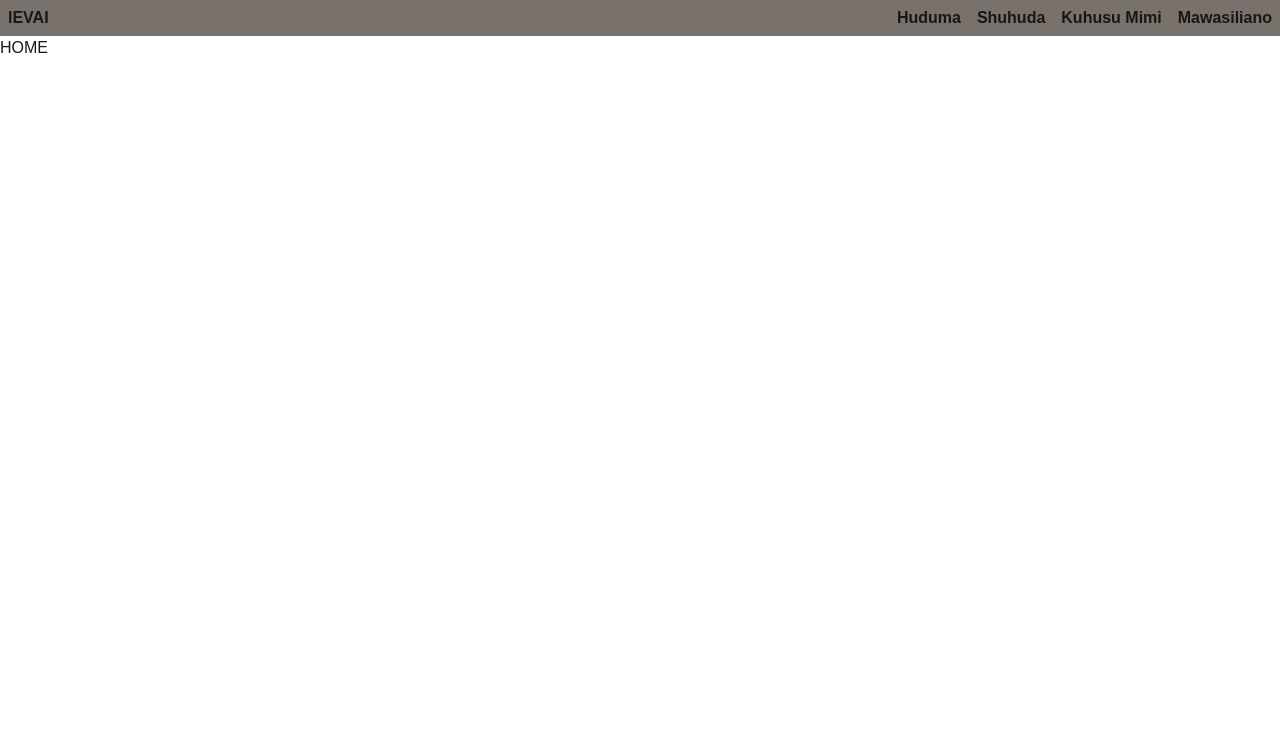
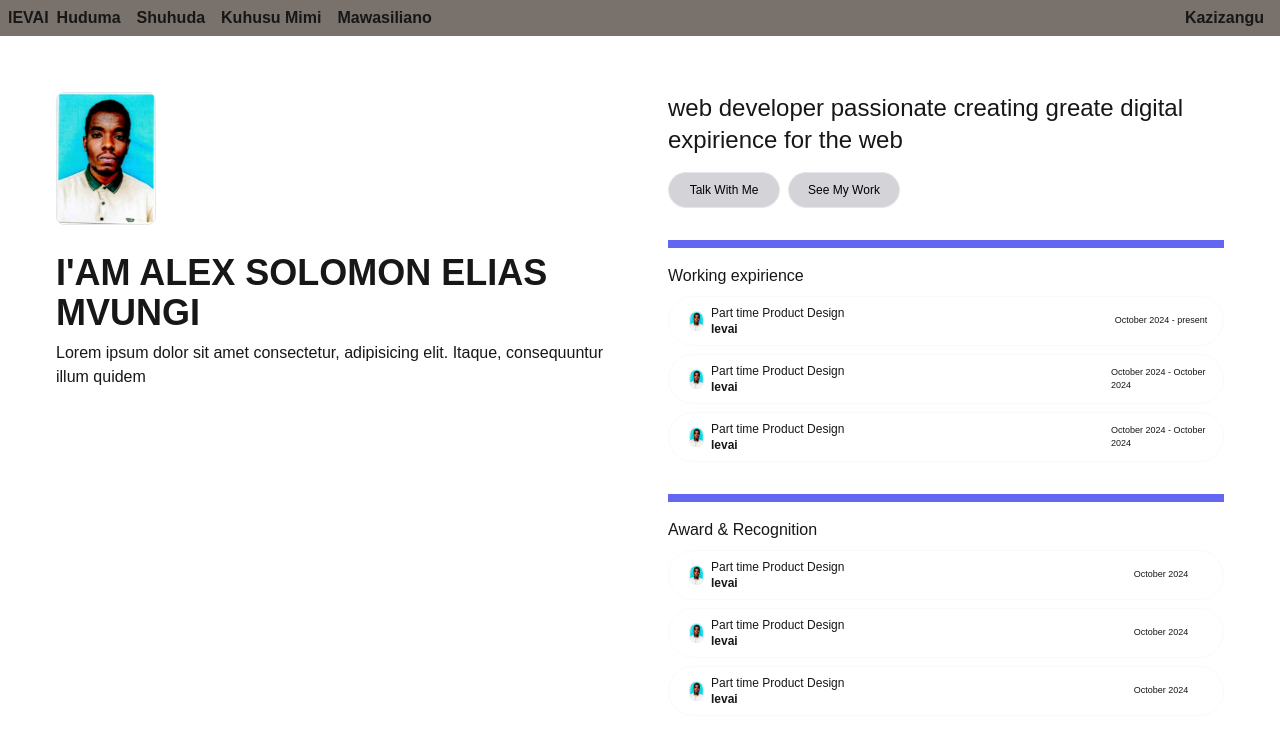
Before and after one commit to alex-solomon-elias-mvungi/alex-solomon-elias-mvungi, a Next.js app: page / in a window 1280 px wide. Shown: the top 742 px of the page. Built offline with nearby package versions, Linux system fonts and the light colour scheme.

Commit message:
second commit 12:57 10/28/2024 started working on shuhuda page

```diff
--- a/app/components/home/nav/page.tsx
+++ b/app/components/home/nav/page.tsx
@@ -3,10 +3,11 @@ import Link from "next/link"
 export default function Nav() {
     return (
             <div className="bg-stone-500 w-full h-9 flex flex-row justify-between content-center">
-                <div className="content-center font-bold mx-2">
-                    <Link href={{
+                <div className="flex content-center self-center font-bold mx-2 w-full">
+                <div>
+                      <Link href={{
                         pathname:'/'
-                    }}>lEVAI</Link>
+                      }}>lEVAI</Link>
                 </div>
 
                 <nav  className="flex content-center">
@@ -34,8 +35,24 @@ export default function Nav() {
                                 pathname:'/home/mawasiliano'
                             }}>Mawasiliano</Link>
                         </li>
+
                     </ul>
                 </nav>
+
+                <div className="flex ml-auto">
+                    <nav>
+                        <ul>
+                             <li className="flex self-end mx-2 font-bold">
+                            <Link href={{
+                                pathname:'/home/kazizangu'
+                            }}>Kazizangu</Link>
+                        </li>
+                        </ul>
+                    </nav>
+                </div>
+
+            </div>
+
             </div>
     )
 }
--- a/app/home/huduma/page.tsx
+++ b/app/home/huduma/page.tsx
@@ -1,7 +1,41 @@
+import Image from "next/image"
+import Link from "next/link"
+
 export default function Huduma() {
      return (
-        <div>
-            <h1>Huduma</h1>
+        <div className="px-3 py-2 mt-2 grid grid-cols-1 grid-rows-[300px_minmax(400px,_1fr)_1000px]">
+             <div className="row-start-1 row=span-1 flex flex-row justify-center content-center">
+                 <h1>Explore success stories</h1>
+                 <h3>aaaaaaaaaaahhhhhhhhhhhhhhhhhhhh</h3>
+             </div>
+
+             <div>
+                 <span>
+                     <Image src='/passport.PNG' width={250} height={250} alt="img"/>
+                 </span>
+                 <span>
+                     <p>
+                         Lorem ipsum dolor sit amet consectetur adipisicing elit.
+                         Beatae quam nihil accusantium voluptas eum voluptates?
+                         Consequatur ullam rerum voluptatem.
+                         Quia eum cupiditate sint nemo quaerat nulla saepe dolorum optio dignissimos?
+                     </p>
+                 </span>
+             </div>
+
+             <div>
+                 <div>
+                     <h1>varcel</h1>
+                     <p> Lorem ipsum dolor sit amet consectetur adipisicing elit.
+                         Beatae quam nihil accusantium voluptas
+                     </p>
+                     <span>
+                            <Link href={{
+                                pathname:'/home/huduma'
+                            }}>Huduma</Link>
+                     </span>
+                 </div>
+             </div>
         </div>
     )
 }
--- /dev/null
+++ b/app/home/kazizangu/page.tsx
@@ -0,0 +1,7 @@
+export default function Kazizangu() {
+    return (
+        <div>
+            <h1>Kazizangu</h1>
+        </div>
+    )
+}
--- a/app/home/layout.tsx
+++ b/app/home/layout.tsx
@@ -10,6 +10,7 @@ export default function RootLayout({
     <html lang="en">
       <body
       >
+        <Nav/>
         {children}
       </body>
     </html>
--- a/app/home/page.tsx
+++ b/app/home/page.tsx
@@ -1,8 +1,8 @@
-export default function Page() {
+export default function HomeRootLayout() {
     return (
         <main>
-            <div>
-                HOME
+            <div className="">
+                <h1>HomeRootLayout</h1>
             </div>
         </main>
     )
--- a/app/page.tsx
+++ b/app/page.tsx
@@ -1,9 +1,96 @@
+import Image from "next/image"
+import { format } from "path";
+
 export default function Root() {
+  const currentTime: Date = new Date();
+
+  const formatedTime: string = new Intl.DateTimeFormat('en-US', {
+    hour: 'numeric',
+    minute: 'numeric',
+    hour12: true
+  }).format(currentTime)
+
+  const currentDate: Date = new Date()
+
+  const formattedDate: string = Intl.DateTimeFormat('en-US',
+    {
+      year: 'numeric',
+      month: 'long',
+      // day: 'numeric'
+    }
+  ).format(currentDate)
+
   return (
-    <main>
-        <div>
-            HOME
+    <main className="w-full h-full grid grid-rows-3 grid-cols-2 p-14">
+      <div>
+        <Image src='/passport.PNG' width={100} height={100} alt="passport" className="border rounded-lg" />
+
+        <h1 className="mt-7 font-bold text-4xl">I'AM ALEX SOLOMON ELIAS MVUNGI</h1>
+
+        <p className="mt-2">
+          Lorem ipsum dolor sit amet consectetur,
+          adipisicing elit. Itaque, consequuntur illum quidem
+        </p>
+
+      </div>
+
+      <div className="ml-7">
+        <p className="font-medium text-2xl"> web developer passionate creating greate digital expirience for the web </p>
+
+        <button  className="text-xs text-black border rounded-full bg-zinc-300 w-28 h-9 mt-4 mr-2">Talk With Me</button>
+        <button className="text-xs text-black border rounded-full bg-zinc-300 w-28 h-9">See My Work</button>
+
+        <div className="mt-8 border-t-8 border-indigo-500">
+        <h3 className="mt-4">Working expirience</h3>
+        <div className="px-3 py-2 mt-2 grid grid-rows2 grid-cols-[30px_minmax(100px,_1fr)_100px] border border-slate-50 rounded-full">
+          <Image src='/passport.PNG' width={15} height={15} alt="passport" className="col-start-1 col-end-2 row-start-1 row-span-2 justify-self-center self-center border rounded-full"/>
+          <h4 className="col-start-2 col-end-3 row-start-1 row-span-1 text-xs">Part time Product Design</h4>
+          <h4 className="text-xs col-start-2 col-end-3 row-start-2 row-span-1 font-semibold">levai</h4>
+            <h4 className="col-start-3 col-end-4 row-start-1 row-span-2 justify-self-center self-center" style={{ fontSize: '9px'}}>{formattedDate} - present</h4>
+          </div>
+
+           <div className="px-3 py-2 mt-2 grid grid-rows2 grid-cols-[30px_minmax(100px,_1fr)_100px] border border-slate-50 rounded-full">
+          <Image src='/passport.PNG' width={15} height={15} alt="passport" className="col-start-1 col-end-2 row-start-1 row-span-2 justify-self-center self-center border rounded-full"/>
+          <h4 className="col-start-2 col-end-3 row-start-1 row-span-1 text-xs">Part time Product Design</h4>
+          <h4 className="text-xs col-start-2 col-end-3 row-start-2 row-span-1 font-semibold">levai</h4>
+            <h4 className="col-start-3 col-end-4 row-start-1 row-span-2 justify-self-center self-center" style={{ fontSize: '9px'}}>{formattedDate} - {formattedDate}</h4>
+          </div>
+
+          <div className="px-3 py-2 mt-2 grid grid-rows2 grid-cols-[30px_minmax(100px,_1fr)_100px] border border-slate-50 rounded-full">
+          <Image src='/passport.PNG' width={15} height={15} alt="passport" className="col-start-1 col-end-2 row-start-1 row-span-2 justify-self-center self-center border rounded-full"/>
+          <h4 className="col-start-2 col-end-3 row-start-1 row-span-1 text-xs">Part time Product Design</h4>
+          <h4 className="text-xs col-start-2 col-end-3 row-start-2 row-span-1 font-semibold">levai</h4>
+            <h4 className="col-start-3 col-end-4 row-start-1 row-span-2 justify-self-center self-center" style={{ fontSize: '9px'}}>{formattedDate} - {formattedDate}</h4>
+          </div>
         </div>
+
+         <div className="mt-8 border-t-8 border-indigo-500">
+        <h3 className="mt-4">Award & Recognition</h3>
+        <div className="px-3 py-2 mt-2 grid grid-rows2 grid-cols-[30px_minmax(100px,_1fr)_100px] border border-slate-50 rounded-full">
+          <Image src='/passport.PNG' width={15} height={15} alt="passport" className="col-start-1 col-end-2 row-start-1 row-span-2 justify-self-center self-center border rounded-full"/>
+          <h4 className="col-start-2 col-end-3 row-start-1 row-span-1 text-xs">Part time Product Design</h4>
+          <h4 className="text-xs col-start-2 col-end-3 row-start-2 row-span-1 font-semibold">levai</h4>
+            <h4 className="col-start-3 col-end-4 row-start-1 row-span-2 justify-self-center self-center" style={{ fontSize: '9px'}}>{formattedDate}</h4>
+          </div>
+
+           <div className="px-3 py-2 mt-2 grid grid-rows2 grid-cols-[30px_minmax(100px,_1fr)_100px] border border-slate-50 rounded-full">
+          <Image src='/passport.PNG' width={15} height={15} alt="passport" className="col-start-1 col-end-2 row-start-1 row-span-2 justify-self-center self-center border rounded-full"/>
+          <h4 className="col-start-2 col-end-3 row-start-1 row-span-1 text-xs">Part time Product Design</h4>
+          <h4 className="text-xs col-start-2 col-end-3 row-start-2 row-span-1 font-semibold">levai</h4>
+            <h4 className="col-start-3 col-end-4 row-start-1 row-span-2 justify-self-center self-center" style={{ fontSize: '9px'}}>{formattedDate}</h4>
+          </div>
+
+          <div className="px-3 py-2 mt-2 grid grid-rows2 grid-cols-[30px_minmax(100px,_1fr)_100px] border border-slate-50 rounded-full">
+          <Image src='/passport.PNG' width={15} height={15} alt="passport" className="col-start-1 col-end-2 row-start-1 row-span-2 justify-self-center self-center border rounded-full"/>
+          <h4 className="col-start-2 col-end-3 row-start-1 row-span-1 text-xs">Part time Product Design</h4>
+          <h4 className="text-xs col-start-2 col-end-3 row-start-2 row-span-1 font-semibold">levai</h4>
+            <h4 className="col-start-3 col-end-4 row-start-1 row-span-2 justify-self-center self-center" style={{ fontSize: '9px'}}>{formattedDate}</h4>
+          </div>
+        </div>
+
+
+
+      </div>
     </main>
   )
 }
```
Also changed, not shown: public/passport.PNG (added).
